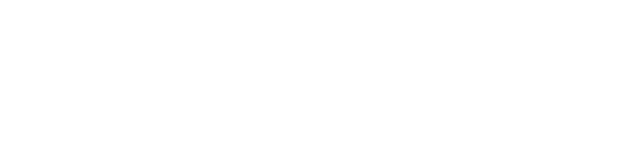
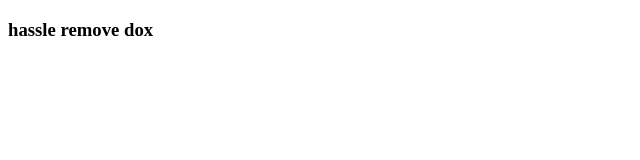
Before and after one commit to shantascholar/my-third-repo, a plain HTML site: page index.html in a window 1280 px wide. Shown: the whole page, without its empty margins (0-640 px from the left). Drawn offline with Linux system fonts and the light colour scheme.

Commit message:
header added

```diff
--- a/index.html
+++ b/index.html
@@ -7,6 +7,6 @@
     <title>My third github repo</title>
 </head>
 <body>
-
+    <h3>hassle remove dox</h3>
 </body>
 </html>
```
